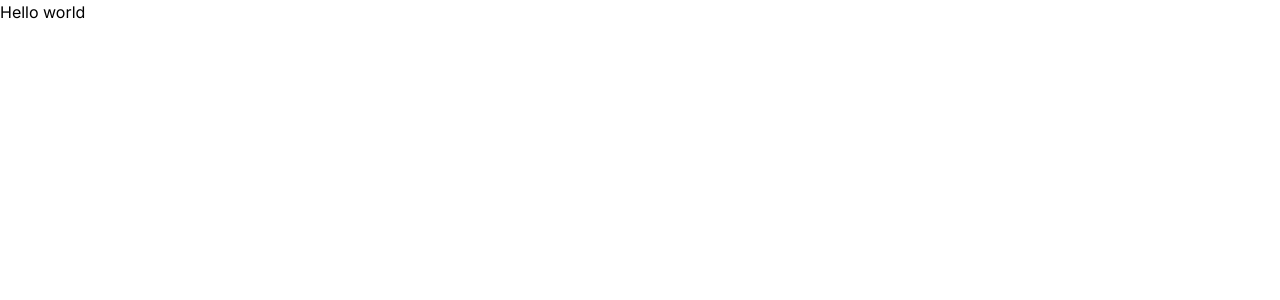
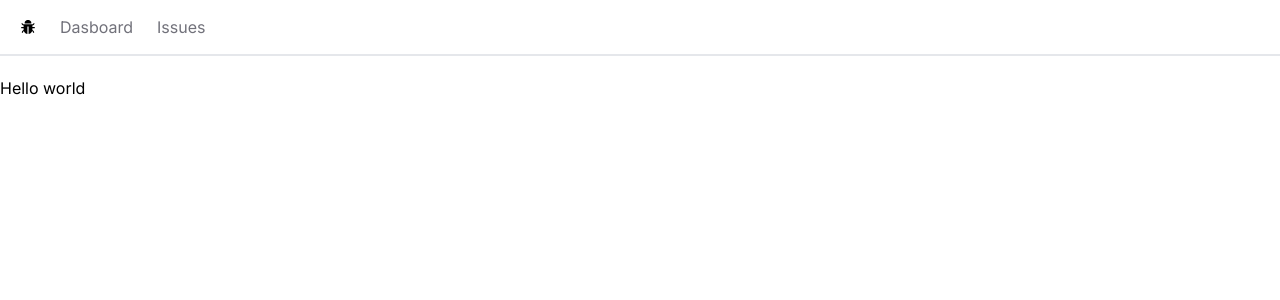
Before and after one commit to vat332/issue-tracker, a Next.js app: page / in a window 1280 px wide. Shown: the top 300 px of the page. Built offline with nearby package versions, Linux system fonts and the light colour scheme.

Commit message:
Build the navbar

```diff
--- /dev/null
+++ b/app/NavBar.tsx
@@ -0,0 +1,29 @@
+import Link from "next/link";
+import React from "react";
+import { AiFillBug } from "react-icons/ai";
+const NavBar = () => {
+  const links = [
+    { label: "Dasboard", href: "/" },
+    { label: "Issues", href: "/issues" },
+  ];
+  return (
+    <nav className="flex space-x-6 border-b-2 mb-5 px-5 h-14 items-center">
+      <Link href="/">
+        <AiFillBug />
+      </Link>
+      <ul className="flex space-x-6">
+        {links.map((link) => (
+          <Link
+            className="text-zinc-500 hover:text-zinc-800 transition-colors"
+            key={link.href}
+            href={link.href}
+          >
+            {link.label}
+          </Link>
+        ))}
+      </ul>
+    </nav>
+  );
+};
+
+export default NavBar;
--- a/app/globals.css
+++ b/app/globals.css
@@ -16,4 +16,5 @@
 
 body {
   color: rgb(var(--foreground-rgb));
+  color: black;
 }
--- a/app/layout.tsx
+++ b/app/layout.tsx
@@ -1,22 +1,26 @@
-import './globals.css'
-import type { Metadata } from 'next'
-import { Inter } from 'next/font/google'
+import "./globals.css";
+import type { Metadata } from "next";
+import { Inter } from "next/font/google";
+import NavBar from "./NavBar";
 
-const inter = Inter({ subsets: ['latin'] })
+const inter = Inter({ subsets: ["latin"] });
 
 export const metadata: Metadata = {
-  title: 'Create Next App',
-  description: 'Generated by create next app',
-}
+  title: "Create Next App",
+  description: "Generated by create next app",
+};
 
 export default function RootLayout({
   children,
 }: {
-  children: React.ReactNode
+  children: React.ReactNode;
 }) {
   return (
     <html lang="en">
-      <body className={inter.className}>{children}</body>
+      <body className={inter.className}>
+        <NavBar />
+        <main>{children}</main>
+      </body>
     </html>
-  )
+  );
 }
--- a/app/page.tsx
+++ b/app/page.tsx
@@ -1,3 +1,3 @@
 export default function Home() {
-  return <div className="text-black">Hello world</div>;
+  return <div>Hello world</div>;
 }
```
